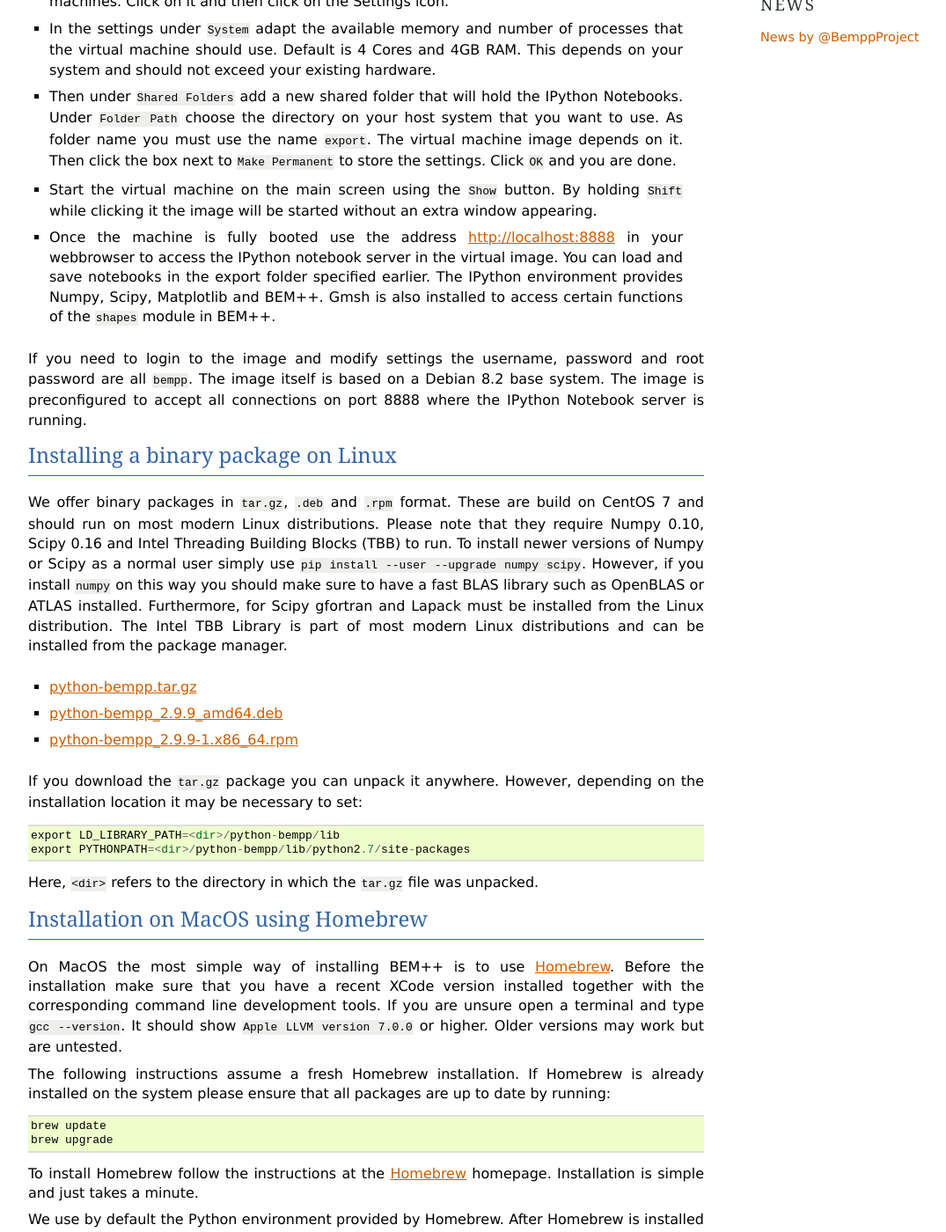
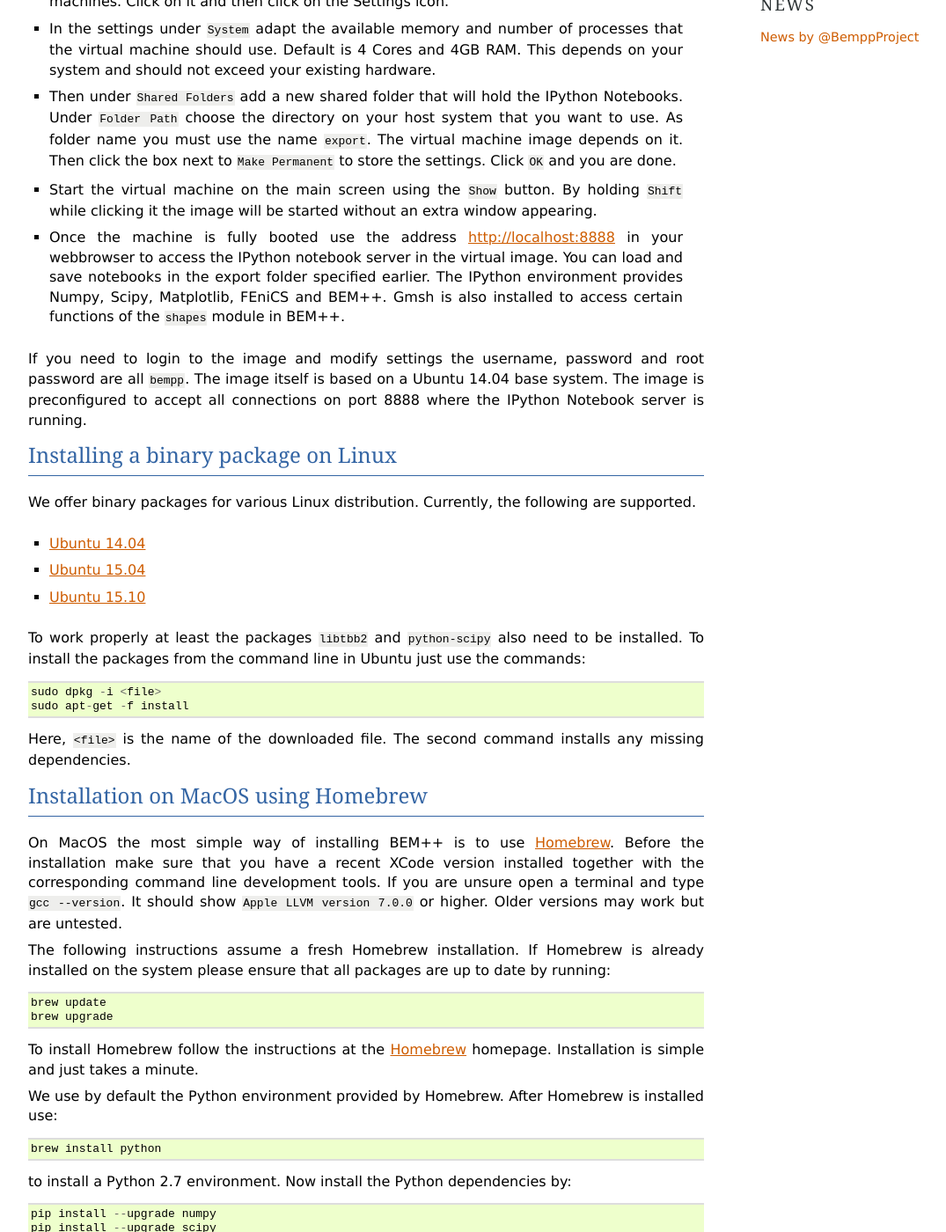
Before and after one commit to evantwout/web, a Sphinx documentation site: the page built from source/installation.rst, in a window 1280 px wide and 1400 px high, scrolled down 705 px. Shown: the whole window at 88% size, without its empty margins (48-1123 px from the left). Built offline with Sphinx 7.4.7, drawn with Linux system fonts in a browser that asks for light colours; formulas are drawn with MathJax 3; comment, search, counter and statistics services are not loaded; some of the changed text lies outside the part shown.

Commit message:
Updated webpage

```diff
--- a/source/index.rst
+++ b/source/index.rst
@@ -24,7 +24,7 @@ Getting Help
 Quick Start
 -----------
 
-* Download the `BEM++ VirtualBox image <http://www.bempp.org/files/BEMPP_2.9.9.ova>`_
+* Download the `BEM++ VirtualBox image <http://www.bempp.org/files/Ubuntu_BEMPP_2.9.9.ova>`_
 * In VirtualBox configure a shared folder named ``export``.
 * Adapt the settings for number of processors and memory to your hardware.
 * Start the image.
--- a/source/installation.rst
+++ b/source/installation.rst
@@ -17,44 +17,36 @@ Using a VirtualBox image of BEM++ (Windows, Linux, MacOS)
 ---------------------------------------------------------
 
 We provide a VirtualBox image with a preconfigured IPython Notebook
-server that runs BEM++. To use this image please do the following.
+server that runs BEM++ and `FEniCS <www.fenicsproject.org>`_. To use this image please do the following.
 
 * Download a recent version of `Oracle VirtualBox <https://www.virtualbox.org>`_ and install it. VirtualBox is a free and capable virtualization environment.
-* Download the `BEM++ VirtualBox image <http://www.bempp.org/files/BEMPP_2.9.9.ova>`_
+* Download the `BEM++ VirtualBox image <http://www.bempp.org/files/Ubuntu_BEMPP_2.9.9.ova>`_
 * Start VirtualBox and import the image using ``File -> Import Appliance``.
 * After importing the image you will see a new entry for BEMPP in the list of virtual machines. Click on it and then click on the Settings icon.
 * In the settings under ``System`` adapt the available memory and number of processes that the virtual machine should use. Default is 4 Cores and 4GB RAM. This depends on your system and should not exceed your existing hardware.
 * Then under ``Shared Folders`` add a new shared folder that will hold the IPython Notebooks. Under ``Folder Path`` choose the directory on your host system that you want to use. As folder name you must use the name ``export``. The virtual machine image depends on it. Then click the box next to ``Make Permanent`` to store the settings. Click ``OK`` and you are done.
 * Start the virtual machine on the main screen using the ``Show`` button. By holding ``Shift`` while clicking it the image will be started without an extra window appearing.
-* Once the machine is fully booted use the address http://localhost:8888 in your webbrowser to access the IPython notebook server in the virtual image. You can load and save notebooks in the export folder specified earlier. The IPython environment provides Numpy, Scipy, Matplotlib and BEM++. Gmsh is also installed to access certain functions of the ``shapes`` module in BEM++.
+* Once the machine is fully booted use the address http://localhost:8888 in your webbrowser to access the IPython notebook server in the virtual image. You can load and save notebooks in the export folder specified earlier. The IPython environment provides Numpy, Scipy, Matplotlib, FEniCS and BEM++. Gmsh is also installed to access certain functions of the ``shapes`` module in BEM++.
 
-If you need to login to the image and modify settings the username, password and root password are all ``bempp``. The image itself is based on a Debian 8.2 base system. The image is preconfigured to accept all connections on port 8888 where the IPython Notebook server is running.
+If you need to login to the image and modify settings the username, password and root password are all ``bempp``. The image itself is based on a Ubuntu 14.04 base system. The image is preconfigured to accept all connections on port 8888 where the IPython Notebook server is running.
 
 .. _linuxbinary:
 
 Installing a binary package on Linux
 ------------------------------------
 
-We offer binary packages in ``tar.gz``, ``.deb`` and ``.rpm`` format.
-These are build on CentOS 7 and should run on most modern Linux
-distributions. Please note that they require Numpy 0.10,
-Scipy 0.16 and Intel Threading Building Blocks (TBB) to run. To install newer versions of Numpy or Scipy as a normal user
-simply use ``pip install --user --upgrade numpy scipy``. However,
-if you install ``numpy`` on this way you should make sure to have
-a fast BLAS library such as OpenBLAS or ATLAS installed. Furthermore,
-for Scipy gfortran and Lapack must be installed from the Linux
-distribution. The Intel TBB Library is part of most modern Linux distributions and can be installed from the package manager.
+We offer binary packages for various Linux distribution. Currently, the following are supported.
 
-* `python-bempp.tar.gz <http://www.bempp.org/files/python-bempp.tar.gz>`_
-* `python-bempp_2.9.9_amd64.deb <http://www.bempp.org/files/python-bempp_2.9.9_amd64.deb>`_
-* `python-bempp_2.9.9-1.x86_64.rpm <http://www.bempp.org/files/python-bempp-2.9.9-1.x86_64.rpm>`_
+* `Ubuntu 14.04 <http://www.bempp.org/files/python-bempp_trusty_2.9.9_trusty_amd64.deb>`_
+* `Ubuntu 15.04 <http://www.bempp.org/files/python-bempp_vivid_2.9.9_amd64.deb>`_
+* `Ubuntu 15.10 <http://www.bempp.org/files/python-bempp_wily_2.9.9_amd64.deb>`_
 
-If you download the ``tar.gz`` package you can unpack it anywhere. However, depending on the installation location it may be necessary to set::
+To work properly at least the packages ``libtbb2`` and ``python-scipy`` also need to be installed. To install the packages from the command line in Ubuntu just use the commands::
 
-    export LD_LIBRARY_PATH=<dir>/python-bempp/lib
-    export PYTHONPATH=<dir>/python-bempp/lib/python2.7/site-packages
+    sudo dpkg -i <file>
+    sudo apt-get -f install
 
-Here, ``<dir>`` refers to the directory in which the ``tar.gz`` file was unpacked.
+Here, ``<file>`` is the name of the downloaded file. The second command installs any missing dependencies.
 
 .. _installhomebrew:
 
@@ -139,18 +131,14 @@ To build and install BEM++ you will need to have the following installed:
 
 *   Cython v0.22 or higher
 
-*   Scipy v0.16.0 or higher
+*   Scipy v0.14.0 or higher
 
-*   Numpy 1.9 or higher
+*   Numpy 1.7 or higher
 
 Obtaining the Code
 ^^^^^^^^^^^^^^^^^^
 
-You can download the code from the following link.
-
-* `bempp-source-2.9.9.tar.gz <http://www.bempp.org/files/bempp-source-2.9.9.tar.gz>`_
-
-The code is also available from https://github.com/bempp/bempp. You can
+The code is available from https://github.com/bempp/bempp. You can
 get the latest stable version be executing::
 
     git clone https://github.com/bempp/bempp.git
--- a/source/tutorials.rst
+++ b/source/tutorials.rst
@@ -4,3 +4,6 @@ Tutorials
 * `Solving an interior Laplace Problem <http://nbviewer.ipython.org/github/bempp/tutorials/blob/master/notebooks/laplace_interior_dirichlet.ipynb>`_
 * `Using a combined formulation for an exterior sound-soft scattering problem <http://nbviewer.ipython.org/github/bempp/tutorials/blob/master/notebooks/helmholtz_combined_exterior.ipynb>`_
 * `Computing the electric field in the neighborhood of a screen <http://nbviewer.ipython.org/github/bempp/tutorials/blob/master/notebooks/maxwell_screen.ipynb>`_
+* `A simple FEM/BEM coupling formulation for Helmholtz problems <http://nbviewer.ipython.org/github/bempp/tutorials/blob/master/notebooks/simple_helmholtz_fem_bem_coupling.ipynb>`_
+* `OSRC preconditioned Burton-Miller formulation for high-frequency scattering with far-field computation  <http://nbviewer.ipython.org/github/bempp/tutorials/blob/master/notebooks/osrc_burton_miller.ipynb>`_
+* `Helmholtz BEM/BEM Coupling using a multitrace formulation  <http://nbviewer.ipython.org/github/bempp/tutorials/blob/master/notebooks/bem_bem_multitrace_coupling.ipynb>`_
```
